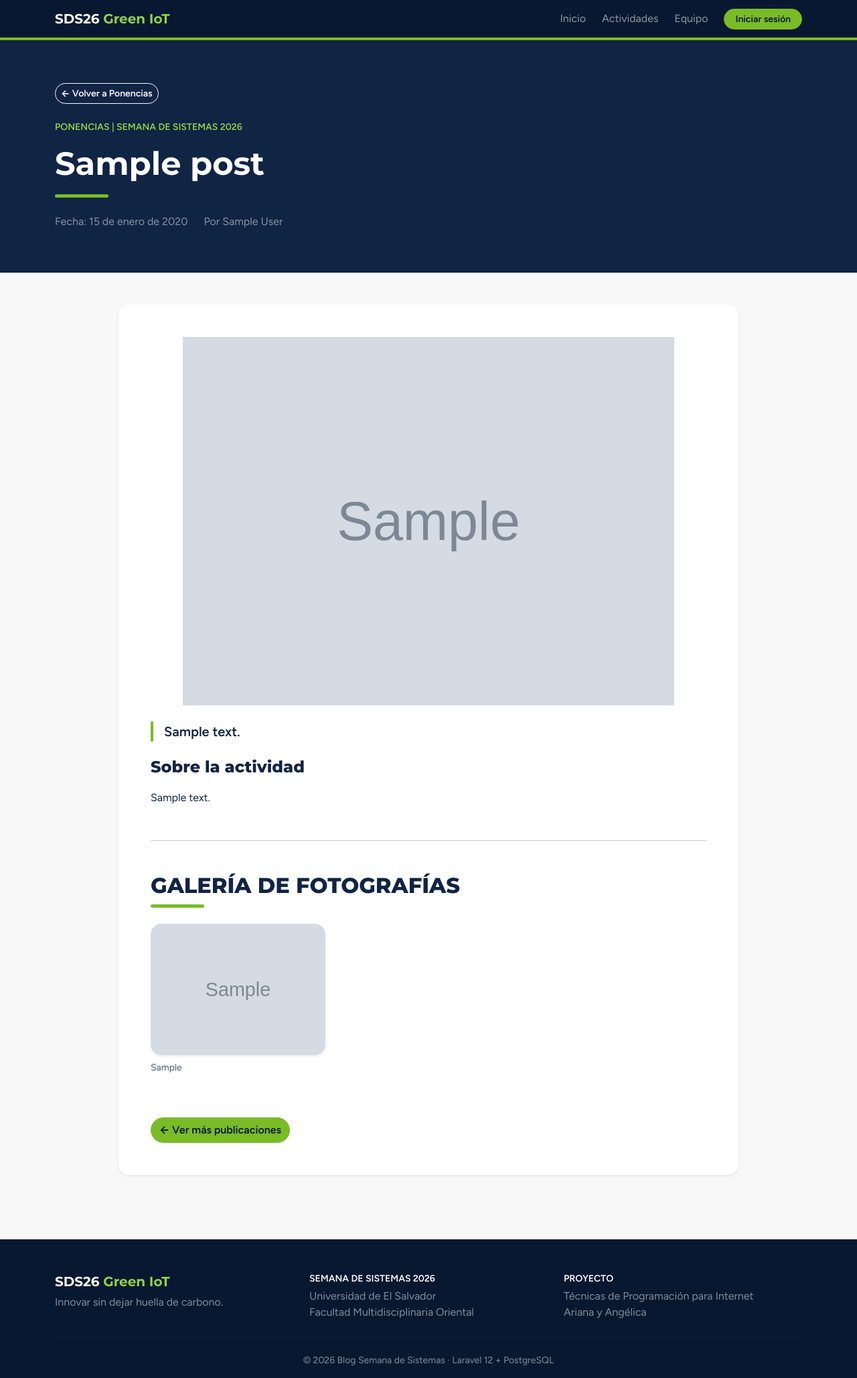
After one commit to arianaSedi/blog-semana-sistemas, a Laravel app: a page that uses resources/views/public/entrada.blade.php in a window 1280 px wide. The commit adds this page. Shown: the whole page at 67% size. Run offline with Laravel 12, Linux system fonts and the light colour scheme; data comes from the database, SQL or seed files in the repository; tables that the repository leaves empty hold one stand-in row (values such as "Sample post"); grey boxes marked "Sample" are stand-in pictures; style sheets or scripts are compiled from the project's sources; parts of the project's set-up code (start-up, migrations or seed data) failed here and were passed over.

Commit message:
feat: modificando vista de publicaciones

```diff
--- a/app/Http/Controllers/PublicController.php
+++ b/app/Http/Controllers/PublicController.php
@@ -9,7 +9,9 @@ class PublicController extends Controller
 {
     public function home()
     {
-        $categories = category_model::withCount(['posts' => fn ($q) => $q->where('status', 'publicado')])
+        $categories = category_model::withCount([
+            'posts' => fn ($q) => $q->where('status', 'publicado')
+        ])
             ->orderBy('name')
             ->get();
 
@@ -21,4 +23,33 @@ class PublicController extends Controller
 
         return view('public.home', compact('categories', 'latest'));
     }
+
+    public function category(string $slug)
+    {
+        $category = category_model::where('slug', $slug)
+            ->firstOrFail();
+
+        $posts = $category->posts()
+            ->with(['category', 'authors'])
+            ->published()
+            ->orderByDesc('activity_date')
+            ->orderByDesc('id')
+            ->paginate(9);
+
+        return view('public.categoria', compact('category', 'posts'));
+    }
+
+    public function show(string $slug)
+    {
+        $post = post_model::with([
+            'category',
+            'authors',
+            'images'
+        ])
+            ->published()
+            ->where('slug', $slug)
+            ->firstOrFail();
+
+        return view('public.entrada', compact('post'));
+    }
 }
--- /dev/null
+++ b/resources/views/public/entrada.blade.php
@@ -0,0 +1,147 @@
+@extends('layouts.public')
+
+@section('title', $post->title)
+
+@section('content')
+
+<section class="bg-marino text-white py-5">
+    <div class="container py-3">
+
+        <a href="{{ route('public.category', $post->category->slug) }}"
+           class="btn btn-outline-light btn-sm mb-4">
+            &larr; Volver a {{ $post->category->name }}
+        </a>
+
+        <p class="text-lima fw-bold text-uppercase small">
+            {{ $post->category->name }} | Semana de Sistemas 2026
+        </p>
+
+        <h1 class="display-5 font-display fw-bold">
+            {{ $post->title }}
+        </h1>
+
+        <div class="subrayado-lima mt-3 mb-4"></div>
+
+        <div class="d-flex flex-wrap gap-4 text-white-50">
+
+            <span>
+                Fecha:
+                {{ $post->activity_date->translatedFormat('j \d\e F \d\e Y') }}
+            </span>
+
+            <span>
+                Por {{ $post->authors->pluck('name')->join(' y ') }}
+            </span>
+
+        </div>
+
+    </div>
+</section>
+
+<section class="py-5">
+    <div class="container">
+
+        <div class="row justify-content-center">
+            <div class="col-lg-10">
+
+                <article class="bg-white rounded-4 shadow-sm p-3 p-md-5">
+
+                    {{-- Imagen principal --}}
+                    @if ($post->cover_image)
+
+                        <img
+                            src="{{ asset('storage/'.$post->cover_image) }}"
+                            alt="{{ $post->title }}"
+                            class="img-fluid rounded-3 w-100 mb-4"
+                            style="max-height:550px; object-fit:contain;"
+                        >
+
+                    @endif
+
+                    {{-- Resumen --}}
+                    @if ($post->excerpt)
+
+                        <div class="border-start border-4 border-primary ps-3 mb-4">
+                            <p class="lead fw-semibold mb-0">
+                                {{ $post->excerpt }}
+                            </p>
+                        </div>
+
+                    @endif
+
+                    {{-- Contenido completo --}}
+                    <h2 class="h4 font-display mb-3">
+                        Sobre la actividad
+                    </h2>
+
+                    <div style="white-space:pre-wrap; line-height:1.9; overflow-wrap:anywhere;">{{ $post->content }}</div>
+
+                    {{-- Galería de fotografías --}}
+                    @if ($post->images->isNotEmpty())
+
+                        <hr class="my-5">
+
+                        <h2 class="font-display text-uppercase">
+                            Galería de fotografías
+                        </h2>
+
+                        <div class="subrayado-lima mt-2 mb-4"></div>
+
+                        <div class="row g-4">
+
+                            @foreach ($post->images as $image)
+
+                                <div class="col-md-6 col-lg-4">
+
+                                    <figure class="h-100">
+
+                                        <a
+                                            href="{{ asset('storage/'.$image->path) }}"
+                                            target="_blank"
+                                            rel="noopener noreferrer"
+                                        >
+                                            <img
+                                                src="{{ asset('storage/'.$image->path) }}"
+                                                alt="{{ $image->caption ?: $post->title }}"
+                                                class="img-fluid rounded-3 shadow-sm w-100"
+                                                style="aspect-ratio:4/3; object-fit:cover;"
+                                                loading="lazy"
+                                            >
+                                        </a>
+
+                                        @if ($image->caption)
+
+                                            <figcaption class="small text-muted mt-2">
+                                                {{ $image->caption }}
+                                            </figcaption>
+
+                                        @endif
+
+                                    </figure>
+
+                                </div>
+
+                            @endforeach
+
+                        </div>
+
+                    @endif
+
+                    <div class="mt-5">
+
+                        <a href="{{ route('public.category', $post->category->slug) }}"
+                           class="btn btn-primary">
+                            &larr; Ver más publicaciones
+                        </a>
+
+                    </div>
+
+                </article>
+
+            </div>
+        </div>
+
+    </div>
+</section>
+
+@endsection
--- a/routes/web.php
+++ b/routes/web.php
@@ -11,6 +11,10 @@ use Illuminate\Support\Facades\Route;
 
 // MODULO PUBLICO
 Route::get('/', [PublicController::class, 'home'])->name('home');
+
+Route::get('/categorias/{slug}', [PublicController::class, 'category']) ->name('public.category');
+
+Route::get('/entradas/{slug}', [PublicController::class, 'show']) ->name('public.post');
 
 // AUTENTICACION
 Route::middleware('guest')->group(function () {
```
Also changed, not shown: resources/views/public/categoria.blade.php (added, +120 -0 lines), resources/views/public/home.blade.php (+8 -3 lines).
